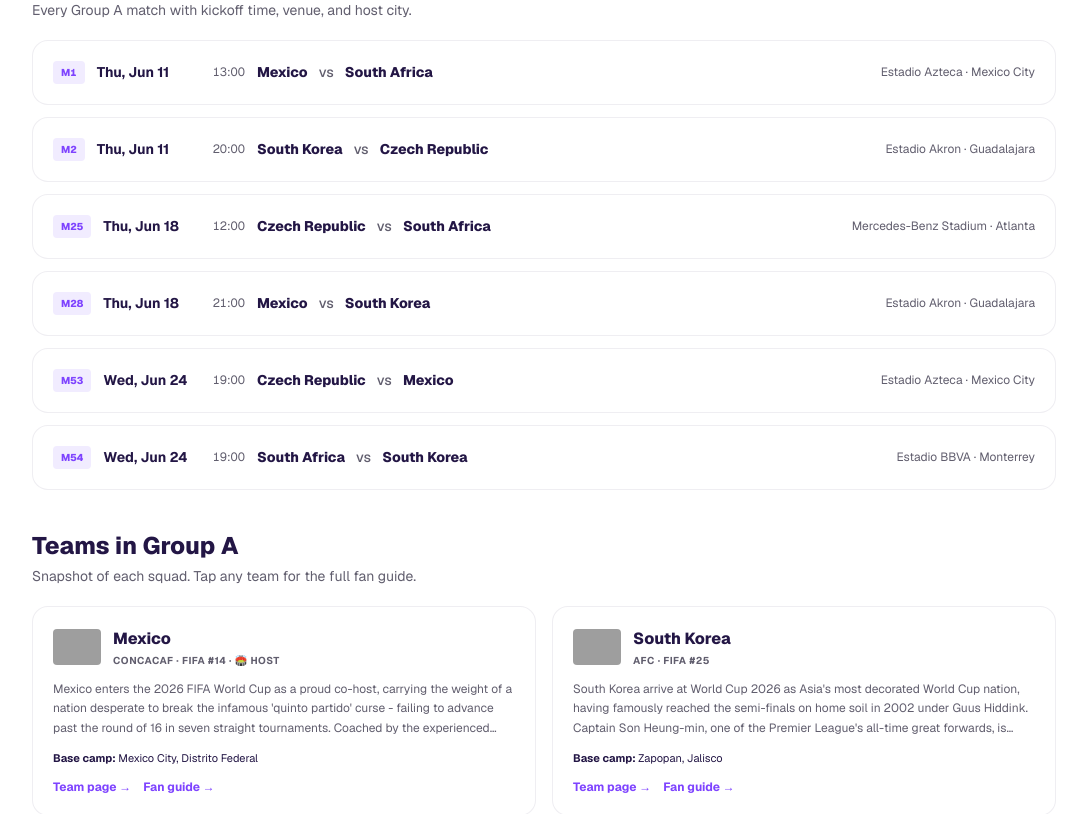
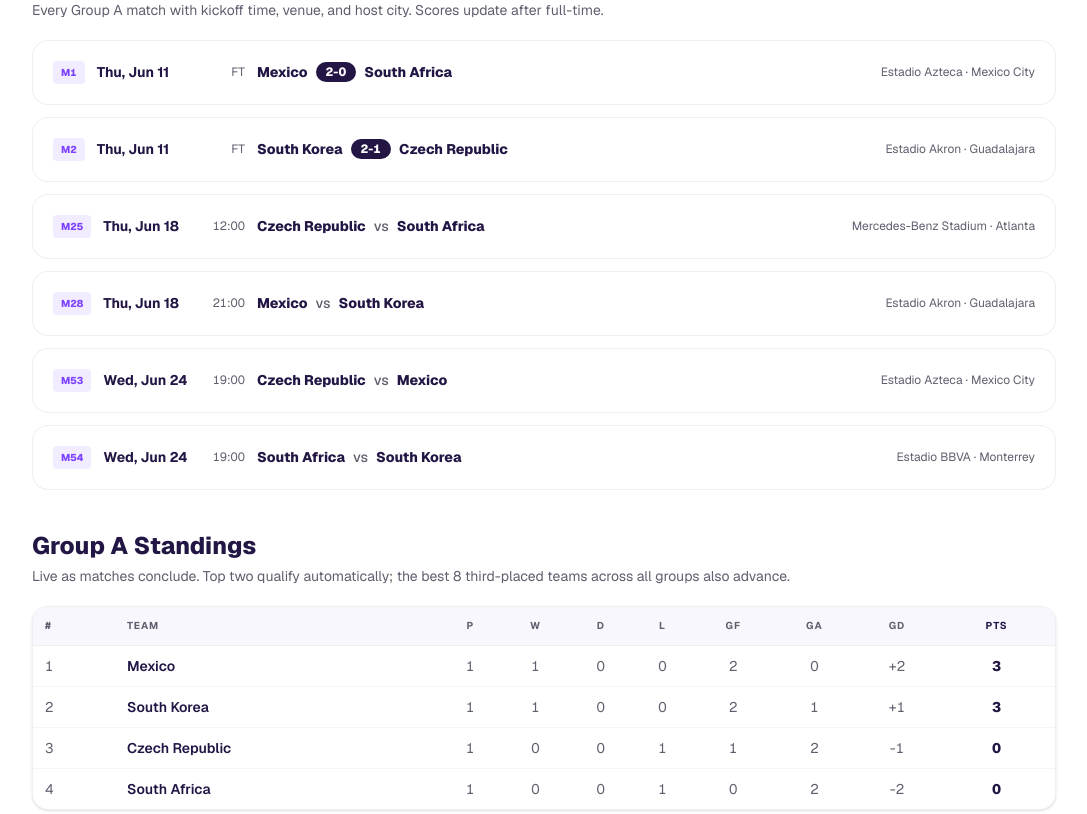
Before and after one commit to buraz40-create/myworldcupguide-com, a Next.js app: page /groups/a/ in a window 1280 px wide. Shown: the part 1100-1914 px from the top of the page, without its empty margins (96-1183 px from the left). Built offline with nearby package versions, Linux system fonts and the light colour scheme; no server answers; grey boxes are pictures that could not be loaded; some icons are missing.

Commit message:
live standings + per-day scores + group letter pages with FT score chips

```diff
--- a/src/app/groups/[letter]/page.tsx
+++ b/src/app/groups/[letter]/page.tsx
@@ -10,6 +10,8 @@
 import { getBaseCamp } from "@/data/baseCamps"
 import { groupWinnerOdds, championOdds } from "@/data/marketOdds"
 import { alternatesFor } from "@/lib/hreflang"
+import { getResult } from "@/lib/matchResults"
+import { getGroupStandings } from "@/lib/standings"
 
 const SITE = "https://myworldcupguide.com"
 
@@ -198,20 +200,28 @@
         {/* Fixtures */}
         <section className="mb-10">
           <h2 className="text-2xl font-extrabold text-[#231645] mb-1">All 6 Group {L} Fixtures</h2>
-          <p className="text-sm text-[#615E6E] mb-5">Every Group {L} match with kickoff time, venue, and host city.</p>
+          <p className="text-sm text-[#615E6E] mb-5">Every Group {L} match with kickoff time, venue, and host city. Scores update after full-time.</p>
           <div className="space-y-3">
             {groupMatches.map((m) => {
               const v = getStadiumBySlug(m.stadiumSlug)
               const c = getCityBySlug(m.citySlug)
+              const r = getResult(m.id)
+              const isFinal = r && (r.status === "FT" || r.status === "AET" || r.status === "PEN")
               return (
                 <Link key={m.id} href={`/matches/${slugForMatch(m)}/`} className="card p-5 hover:-translate-y-0.5 transition-transform flex flex-col md:flex-row md:items-center gap-3 block">
                   <div className="flex items-center gap-3 md:w-48">
                     <span className="text-[10px] font-extrabold text-[#7E43FF] bg-[#f1ecff] rounded px-2 py-1 tabular-nums">M{m.matchNumber}</span>
                     <span className="text-sm font-bold text-[#231645]">{fmtLong(m.date)}</span>
-                    <span className="text-xs text-[#615E6E] tabular-nums ml-auto">{m.time}</span>
+                    <span className="text-xs text-[#615E6E] tabular-nums ml-auto">{isFinal ? "FT" : m.time}</span>
                   </div>
-                  <div className="flex-1 text-sm font-extrabold text-[#231645]">
-                    {m.homeTeam} <span className="text-[#615E6E] font-medium mx-2">vs</span> {m.awayTeam}
+                  <div className="flex-1 text-sm font-extrabold text-[#231645] flex items-center gap-2">
+                    <span>{m.homeTeam}</span>
+                    {isFinal ? (
+                      <span className="bg-[#231645] text-white tabular-nums rounded-full px-2.5 py-0.5 text-xs">{r.homeScore}-{r.awayScore}{r.status === "AET" ? " AET" : ""}</span>
+                    ) : (
+                      <span className="text-[#615E6E] font-medium">vs</span>
+                    )}
+                    <span>{m.awayTeam}</span>
                   </div>
                   <p className="text-xs text-[#615E6E] md:text-right">{v?.name ?? m.stadiumSlug} · {c?.name ?? m.citySlug}</p>
                 </Link>
@@ -219,6 +229,52 @@
             })}
           </div>
         </section>
+
+        {/* Standings . populated automatically from FT results in matchResults.json */}
+        {(() => {
+          const standings = getGroupStandings(L)
+          if (!standings.some((s) => s.played > 0)) return null
+          return (
+            <section className="mb-10">
+              <h2 className="text-2xl font-extrabold text-[#231645] mb-1">Group {L} Standings</h2>
+              <p className="text-sm text-[#615E6E] mb-5">Live as matches conclude. Top two qualify automatically; the best 8 third-placed teams across all groups also advance.</p>
+              <div className="overflow-x-auto rounded-2xl border border-black/[0.06] bg-white shadow-sm">
+                <table className="w-full text-sm">
+                  <thead>
+                    <tr className="bg-[#f8f7fd] border-b border-black/[0.06] text-[10px] font-bold uppercase tracking-widest text-[#615E6E]">
+                      <th className="text-left px-3 py-3">#</th>
+                      <th className="text-left px-3 py-3">Team</th>
+                      <th className="px-2 py-3 text-center">P</th>
+                      <th className="px-2 py-3 text-center">W</th>
+                      <th className="px-2 py-3 text-center">D</th>
+                      <th className="px-2 py-3 text-center">L</th>
+                      <th className="px-2 py-3 text-center">GF</th>
+                      <th className="px-2 py-3 text-center">GA</th>
+                      <th className="px-2 py-3 text-center">GD</th>
+                      <th className="px-3 py-3 text-center text-[#231645]">Pts</th>
+                    </tr>
+                  </thead>
+                  <tbody>
+                    {standings.map((s, i) => (
+                      <tr key={s.team} className="border-b border-black/[0.04] last:border-0">
+                        <td className="px-3 py-2.5 text-[#615E6E] tabular-nums">{i + 1}</td>
+                        <td className="px-3 py-2.5 font-semibold text-[#231645]">{s.team}</td>
+                        <td className="px-2 py-2.5 text-center tabular-nums text-[#615E6E]">{s.played}</td>
+                        <td className="px-2 py-2.5 text-center tabular-nums text-[#615E6E]">{s.won}</td>
+                        <td className="px-2 py-2.5 text-center tabular-nums text-[#615E6E]">{s.drawn}</td>
+                        <td className="px-2 py-2.5 text-center tabular-nums text-[#615E6E]">{s.lost}</td>
+                        <td className="px-2 py-2.5 text-center tabular-nums text-[#615E6E]">{s.gf}</td>
+                        <td className="px-2 py-2.5 text-center tabular-nums text-[#615E6E]">{s.ga}</td>
+                        <td className="px-2 py-2.5 text-center tabular-nums text-[#615E6E]">{s.gd >= 0 ? `+${s.gd}` : s.gd}</td>
+                        <td className="px-3 py-2.5 text-center font-extrabold text-[#231645] tabular-nums">{s.pts}</td>
+                      </tr>
+                    ))}
+                  </tbody>
+                </table>
+              </div>
+            </section>
+          )
+        })()}
 
         {/* Team cards */}
         <section className="mb-10">
--- a/src/components/GroupsClient.tsx
+++ b/src/components/GroupsClient.tsx
@@ -6,6 +6,8 @@
 import { groups, type GroupTeam, type GroupStrength } from "@/data/groups"
 import { teams } from "@/data/teams"
 import QuickAnswers from "@/components/QuickAnswers"
+
+import { getGroupStandings } from "@/lib/standings"
 
 const teamSlugMap = new Map(teams.map((t) => [t.name, t.slug]))
 
@@ -194,11 +196,19 @@
                     <span className="text-center text-[0.6rem] font-extrabold uppercase tracking-wider text-[#231645] w-8">Pts</span>
                   </div>
 
-                  {/* Team rows */}
-                  {group.teams.map((team, idx) => {
+                  {/* Team rows . sorted by live standings once any matches have been played. */}
+                  {(() => {
+                    const standings = getGroupStandings(group.letter)
+                    const byName = new Map(standings.map((s) => [s.team, s]))
+                    const anyPlayed = standings.some((s) => s.played > 0)
+                    const ordered = anyPlayed
+                      ? standings.map((s) => group.teams.find((t) => t.name === s.team)!).filter(Boolean)
+                      : group.teams
+                    return ordered.map((team, idx) => {
                       const isFavorite = group.favorites.includes(team.name)
                       const isQualificationZone = idx < 2
                       const slug = teamSlugMap.get(team.name)
+                      const s = byName.get(team.name)
                       return (
                         <div
                           key={team.name}
@@ -207,21 +217,16 @@
                             borderBottom: idx < group.teams.length - 1 ? "1px solid rgba(0,0,0,0.04)" : "none",
                           }}
                         >
-                        {/* Position */}
                           <span
                             className="w-5 text-center text-xs font-bold flex-shrink-0"
                             style={{ color: isQualificationZone ? color : "#615E6E" }}
                           >
                             {idx + 1}
                           </span>
-
-                        {/* Qualification bar */}
                           <div
                             className="w-0.5 h-5 rounded-full flex-shrink-0 mx-0.5"
                             style={{ background: isQualificationZone ? color : "transparent" }}
                           />
-
-                        {/* Flag + name */}
                           <Link
                             href={slug ? `/teams/${slug}` : "#"}
                             className="flex items-center gap-2 flex-1 min-w-0 group"
@@ -232,19 +237,18 @@
                             </span>
                             <TeamBadges team={team} />
                           </Link>
-
-                        {/* Stats - all 0 until tournament starts */}
-                        <span className={VAL}>0</span>
-                        <span className={VAL}>0</span>
-                        <span className={VAL}>0</span>
-                        <span className={VAL}>0</span>
-                        <span className={VAL}>0</span>
-                        <span className={VAL}>0</span>
-                        <span className={VAL}>0</span>
-                        <span className={PTS} style={{ color }}>0</span>
+                          <span className={VAL}>{s?.played ?? 0}</span>
+                          <span className={VAL}>{s?.won ?? 0}</span>
+                          <span className={VAL}>{s?.drawn ?? 0}</span>
+                          <span className={VAL}>{s?.lost ?? 0}</span>
+                          <span className={VAL}>{s?.gf ?? 0}</span>
+                          <span className={VAL}>{s?.ga ?? 0}</span>
+                          <span className={VAL}>{s ? (s.gd >= 0 ? `+${s.gd}` : s.gd) : 0}</span>
+                          <span className={PTS} style={{ color }}>{s?.pts ?? 0}</span>
                         </div>
                       )
-                  })}
+                    })
+                  })()}
                 </div>
 
                 {/* Qualification zone legend */}
--- /dev/null
+++ b/src/lib/standings.ts
@@ -0,0 +1,47 @@
+import { matches } from "@/data/matches"
+import { groups } from "@/data/groups"
+import { getResult } from "@/lib/matchResults"
+
+export type StandingRow = {
+  team: string
+  played: number
+  won: number
+  drawn: number
+  lost: number
+  gf: number
+  ga: number
+  gd: number
+  pts: number
+}
+
+// Returns 4-row standings for a group letter (A..L) from real FT/AET/PEN
+// results in matchResults.json + the fixtures in matches.ts. Penalty
+// shootouts in the group stage don't happen but we still treat AET as a
+// regular win/draw at the regulation score. PEN winners are counted as a
+// win at the regulation scoreline.
+export function getGroupStandings(letter: string): StandingRow[] {
+  const g = groups.find((x) => x.letter === letter)
+  if (!g) return []
+  const rows = new Map<string, StandingRow>()
+  for (const t of g.teams) {
+    rows.set(t.name, { team: t.name, played: 0, won: 0, drawn: 0, lost: 0, gf: 0, ga: 0, gd: 0, pts: 0 })
+  }
+  const groupMatches = matches.filter((m) => m.group === letter)
+  for (const m of groupMatches) {
+    const r = getResult(m.id)
+    if (!r || (r.status !== "FT" && r.status !== "AET" && r.status !== "PEN")) continue
+    const h = rows.get(m.homeTeam)
+    const a = rows.get(m.awayTeam)
+    if (!h || !a || r.homeScore == null || r.awayScore == null) continue
+    h.played++; a.played++
+    h.gf += r.homeScore; h.ga += r.awayScore
+    a.gf += r.awayScore; a.ga += r.homeScore
+    if (r.homeScore > r.awayScore) { h.won++; h.pts += 3; a.lost++ }
+    else if (r.homeScore < r.awayScore) { a.won++; a.pts += 3; h.lost++ }
+    else { h.drawn++; a.drawn++; h.pts++; a.pts++ }
+  }
+  for (const r of rows.values()) r.gd = r.gf - r.ga
+  return [...rows.values()].sort(
+    (x, y) => y.pts - x.pts || y.gd - x.gd || y.gf - x.gf || x.team.localeCompare(y.team)
+  )
+}
```
Also changed, not shown: src/app/schedule/[date]/page.tsx (+12 -1 lines). Lines whose indentation alone changed are shown as unchanged.
